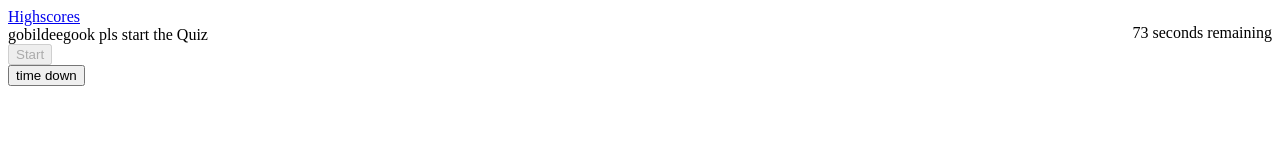
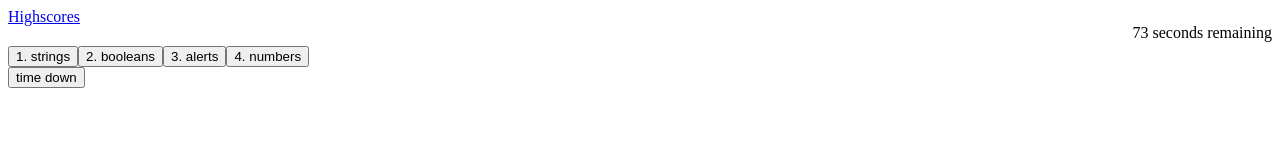
Before and after one commit to CodyYuill/CodeQuiz, a plain HTML site: page index.html in a window 1280 px wide. Both pictures are taken after a click on the button "Start". Drawn offline with Linux system fonts and the light colour scheme.

Commit message:
rendered question options when start button is pressed, changed how areas are hidden to set class instead of style

```diff
--- a/index.html
+++ b/index.html
@@ -11,11 +11,16 @@
 
     <p id="Timer"></p>
 
-    <main>
+    <div id="startArea">
 
         gobildeegook pls start the Quiz<br>
         <button id="startBtn">Start</button>
-    </main>
+    </div>
+
+    <div id="questionArea" class="hide">
+        <h2 id="Title"></h2>
+        <div id="questions"></div>
+    </div>
 
     <button id="testBtn">time down</button>
 
--- a/script.js
+++ b/script.js
@@ -18,17 +18,44 @@ var timerSpeed = 1000;
 //timer to show user how mush time they have left
 var timer;
 
+var currentQuestion = 0;
+
 //HTML ELEMENTS
 var timePTag = document.getElementById("Timer");
 
+var startArea = document.getElementById("startArea");
 var startBtn = document.getElementById("startBtn");
 var testBtn = document.getElementById("testBtn");
+
+var questionArea = document.getElementById("questionArea");
 
 
 var submitHighscoreDiv = document.getElementById("submitHighscore");
 var initalsInputEl = document.getElementById("initalsInput");
 var submitInitalsBtn = document.getElementById("submitBtn");
 
+
+function startQuiz()
+{
+    startTimer();
+    startArea.setAttribute("class", "hide");
+    questionArea.removeAttribute("class", "hide");
+    displayQuestion();
+}
+
+function displayQuestion()
+{
+    var question = questions[currentQuestion];
+    var questionsDiv = document.getElementById("questions");
+    var questionTitle = document.getElementById("Title");
+    questionsDiv.innerHTML = "";
+    question.choices.forEach(function(choice, i) {
+        var choiceBtn = document.createElement("button");
+        //choiceBtn.setAttribute("value", choice);
+        choiceBtn.textContent = `${i+1}. ${choice}`;
+        questionsDiv.appendChild(choiceBtn);
+    });
+}
 
 function startTimer()
 {
@@ -52,7 +79,7 @@ function startTimer()
 function getInput()
 {
     //display input field for user to fill out and submit
-    submitHighscoreDiv.setAttribute("style", "display: block;");
+    submitHighscoreDiv.removeAttribute("class", "hide");
     //dont know why addclass or remove class arent working
     //submitHighscoreDiv.removeClass('hide');
 }
@@ -121,8 +148,12 @@ function submitScore()
 
 function reset()
 {
-    //set display of inpout field to none
-    submitHighscoreDiv.setAttribute("style", "display: none;");
+    //set display of input field to none
+    submitHighscoreDiv.setAttribute("class", "hide");
+    startArea.removeAttribute("class", "hide");
+    questionArea.setAttribute("class", "hide");
+
+
     //reset time to default value should maybe not be hardcoded
     time = 75;
     //display reset time on page
@@ -157,11 +188,50 @@ function timePenalty()
 timePTag.textContent = `${time} seconds remaining`;
 
 //EVENT LISTENERS
-//start timer on start button click
-startBtn.addEventListener("click", startTimer);
+//start quiz on start button click
+startBtn.addEventListener("click", startQuiz);
 //test button
 testBtn.addEventListener("click", timePenalty);
 //submit user name and score when submit button is pressed
 submitInitalsBtn.addEventListener("click", submitScore);
 //display input field when quiz ends
 submitHighscoreDiv.addEventListener("timerDone", getInput);
+
+
+
+
+
+var questions = [
+    {
+      title: "Commonly used data types DO NOT include:",
+      choices: ["strings", "booleans", "alerts", "numbers"],
+      answer: "alerts"
+    },
+    {
+      title: "The condition in an if / else statement is enclosed within ____.",
+      choices: ["quotes", "curly brackets", "parentheses", "square brackets"],
+      answer: "parentheses"
+    },
+    {
+      title: "Arrays in JavaScript can be used to store ____.",
+      choices: [
+        "numbers and strings",
+        "other arrays",
+        "booleans",
+        "all of the above"
+      ],
+      answer: "all of the above"
+    },
+    {
+      title:
+        "String values must be enclosed within ____ when being assigned to variables.",
+      choices: ["commas", "curly brackets", "quotes", "parentheses"],
+      answer: "quotes"
+    },
+    {
+      title:
+        "A very useful tool used during development and debugging for printing content to the debugger is:",
+      choices: ["JavaScript", "terminal / bash", "for loops", "console.log"],
+      answer: "console.log"
+    }
+  ];
--- a/style.css
+++ b/style.css
@@ -1,6 +1,3 @@
-/* #submitHighscore{ */
-    /* display: none; */
-/* } */
 
 .hide{
     display: none;
```
